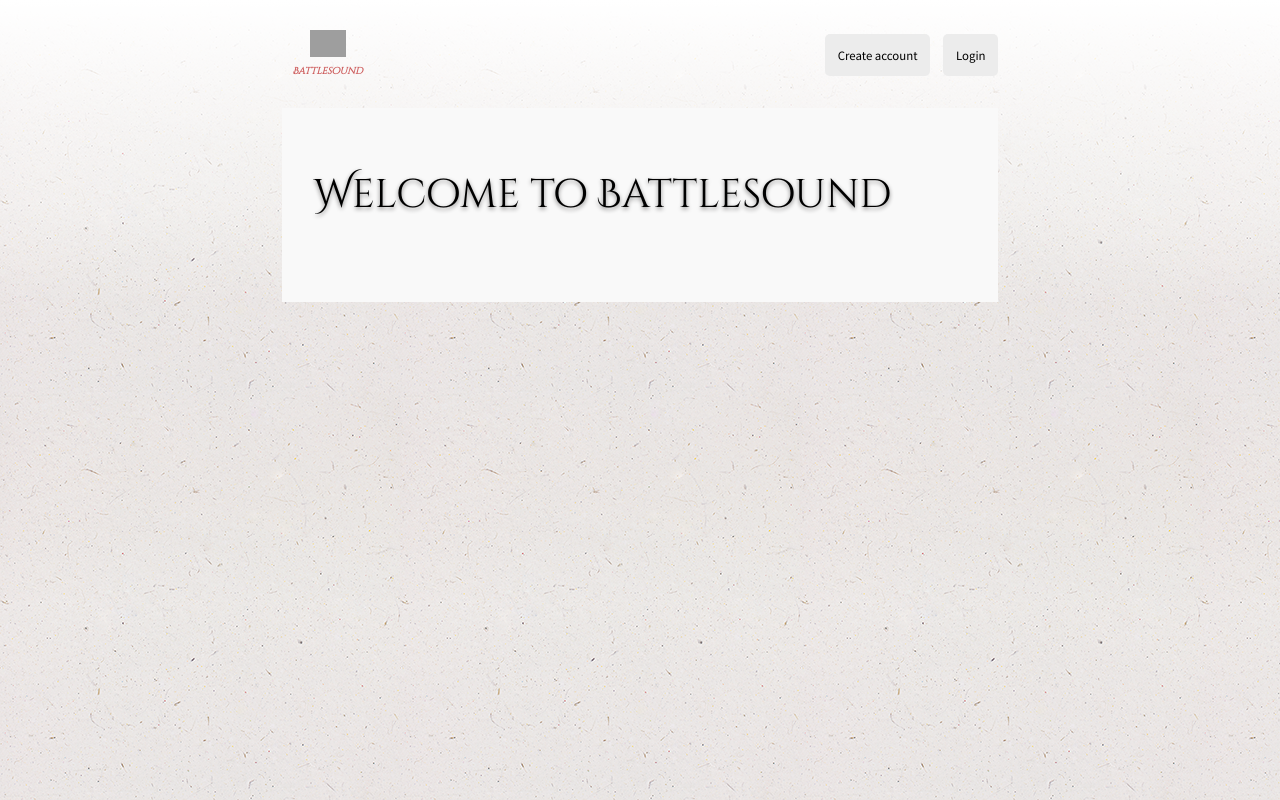
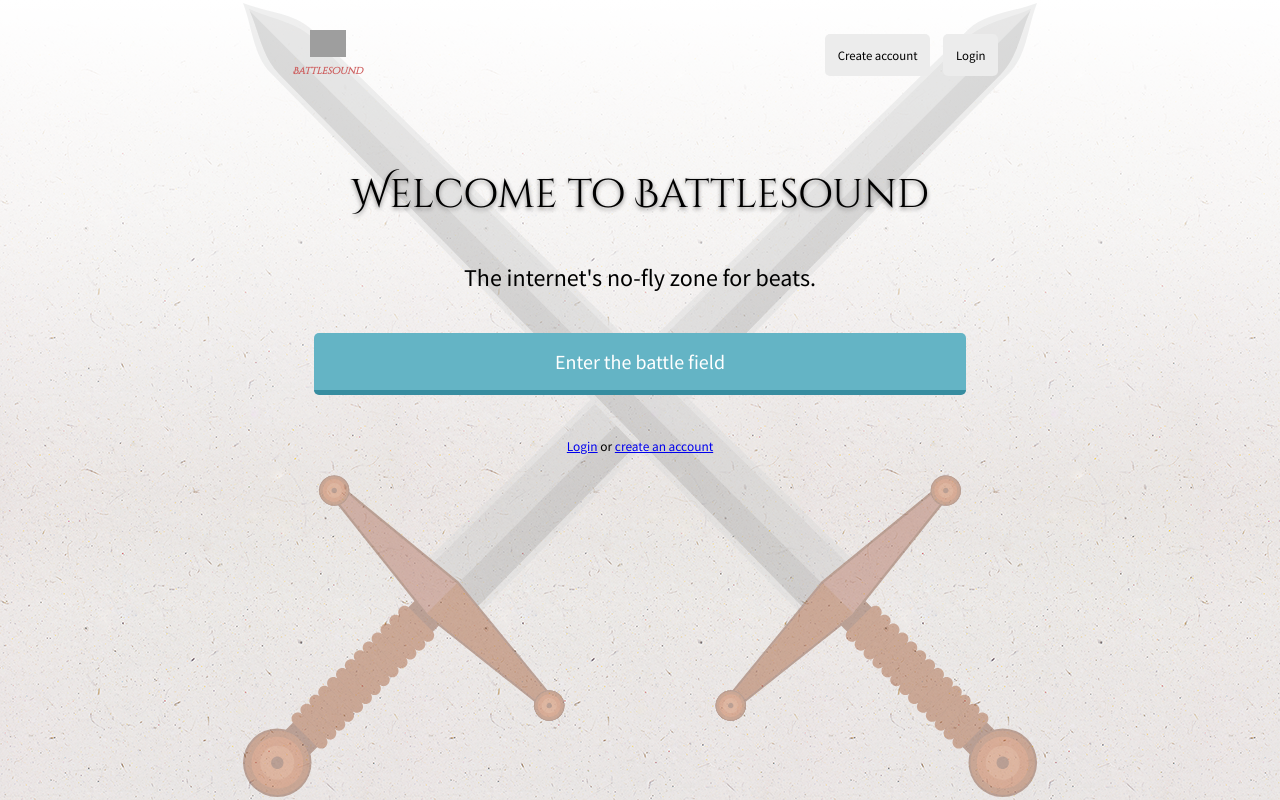
Before and after one commit to andre-kw/battlesound-client, a React (Create React App) app: page / in a window 1280 px wide. Built offline with nearby package versions, Linux system fonts and the light colour scheme; no server answers; grey boxes are pictures that could not be loaded.

Commit message:
minor style fixes

```diff
--- a/src/components/AppContext.js
+++ b/src/components/AppContext.js
@@ -37,10 +37,11 @@ export class AppProvider extends Component {
   handleLogin = (credentials, callback = () => {}) => {
     AuthService.postLogin(credentials)
       .then(json => {
+        let user = {id: json.id}
         TokenService.saveAuthToken(json.authToken);
-        window.localStorage.user = JSON.stringify({id: json.id});
-        this.setState({isUserLoggedIn: true});
+        window.localStorage.user = JSON.stringify(user);
 
+        this.setState({isUserLoggedIn: true, user});
         callback();
       })
       .catch(err => {
--- a/src/index.css
+++ b/src/index.css
@@ -34,14 +34,14 @@ main {
 }
 
 #s-left {
-  background-position-x: 105%;
+  background-position-x: 105% !important;
 }
 
 #s-left,
 #s-right {
   width: 15vw;
   height: 22em;
-  background: url(/img/loudspeaker.svg) no-repeat 0 50% / 333%;
+  background: url(/img/loudspeaker.svg) no-repeat 0 50% / 270%;
   position: absolute;
   margin: 17vh 0 0;
   z-index: -5;
@@ -107,11 +107,13 @@ th {
   text-align: left;
 }
 
-input[type="submit"] { cursor: pointer; height: 4em }
+input[type="submit"] { cursor: pointer; height: 3em }
 
 input[type="submit"]:not([disabled]) {
   background: #5eb3ff;
   color: #fff;
+  font-size: 1.25em;
+  border: 1px solid cornflowerblue;
 }
 
 .breadcrumb {
@@ -177,8 +179,10 @@ input[type="submit"]:not([disabled]) {
   border-radius: 4px;
 }
 
-section.register {
+section.register,
+section.login {
   max-width: 25em;
+  background-color: transparent;
 }
 
 .btn {
@@ -221,8 +225,6 @@ section.register {
   main {
     padding: 0 5%;
   }
-
-  #s-left { background-position-x: 105% }
 }
 
 @media only screen and (min-width: 1024px) {
@@ -234,6 +236,4 @@ section.register {
     position: absolute;
     margin: 5em 0 0 0;
   }
-
-  #s-left { background-position-x: 105% }
 }
--- a/src/routes/ContestCreatePage.js
+++ b/src/routes/ContestCreatePage.js
@@ -61,7 +61,7 @@ export default class ContestCreatePage extends Component {
       </section>
 
       <div className="page-container">
-        <Breadcrumb>
+        <Breadcrumb hideStatus>
           <span>Create contest</span>
         </Breadcrumb>
 
--- /dev/null
+++ b/src/routes/LandingPage.css
@@ -0,0 +1,28 @@
+section.landing {
+  background-color: transparent;
+  text-align: center;
+}
+
+.landing p {
+  font-size: 1.5em;
+}
+
+.btn.btn-landing {
+  color: #fff;
+  background-color: #64b4c5;
+  font-size: 1.25em;
+  display: block;
+  margin: 2em 0;
+  border-bottom: 5px solid #378da0;
+}
+
+#s-bg {
+  width: 100vw;
+  height: 100vh;
+  position: absolute;
+  top: 0;
+  left: 0;
+  z-index: -555;
+  background: url(/img/swords.svg) no-repeat center;
+  opacity: 0.4;
+}
--- a/src/routes/LandingPage.js
+++ b/src/routes/LandingPage.js
@@ -1,10 +1,18 @@
 import React from 'react';
+import { Link } from 'react-router-dom';
+import './LandingPage.css';
 
 export default class LandingPage extends React.Component {
   render() {
     return (
       <section className="landing">
+        <div id="s-bg"></div>
+
         <h1>Welcome to Battlesound</h1>
+        <p>The internet's no-fly zone for beats.</p>
+
+        <Link to="/home" className="btn btn-landing">Enter the battle field</Link>
+        <small><Link to="/login">Login</Link> or <Link to="/register">create an account</Link></small>
       </section>
     );
   }
--- a/src/routes/LoginPage.js
+++ b/src/routes/LoginPage.js
@@ -1,5 +1,6 @@
 import React from 'react';
 import AppContext from '../components/AppContext';
+import { Alert, Loader } from '../components/Utils';
 
 export default class LoginPage extends React.Component {
   static contextType = AppContext;
@@ -11,17 +12,19 @@ export default class LoginPage extends React.Component {
   }
 
   render() {
-    return (
+    let jsx = (
       <section className="login">
-        {(this.context.error) ? <div className="alert">That didn't work. Try again.</div> : ''}
+        {(this.context.error) ? <Alert type="danger">That didn't work. Try again.</Alert> : ''}
         <div className="login-form">
           <form onSubmit={(e) => this.context.handleLoginSubmit(e, this.onLoginSuccess)}>
-            <input type="text" name="username" placeholder="Username" required></input>
-            <input type="password" name="password" placeholder="Password" required></input>
-            <input type="submit" value="Login"></input>
+            <input type="text" name="username" placeholder="Username" className="form-control" required></input>
+            <input type="password" name="password" placeholder="Password" className="form-control" required></input>
+            <input type="submit" value="Login" className="form-control"></input>
           </form>
         </div>
       </section>
     );
+
+    return this.context.loading ? <Loader /> : jsx;
   }
 }
```
Also changed, not shown: public/img/swords.svg (added), public/manifest.json.
